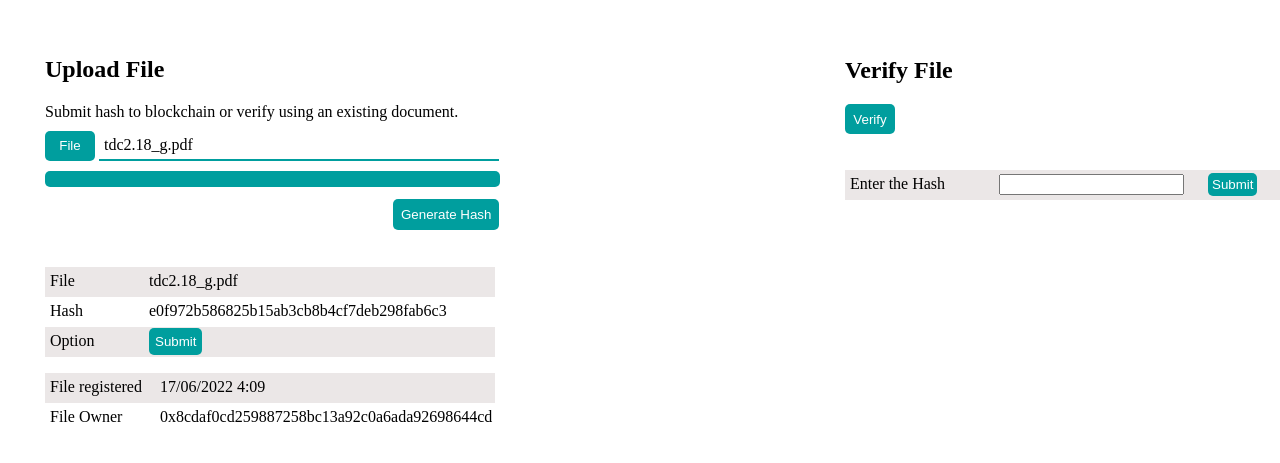
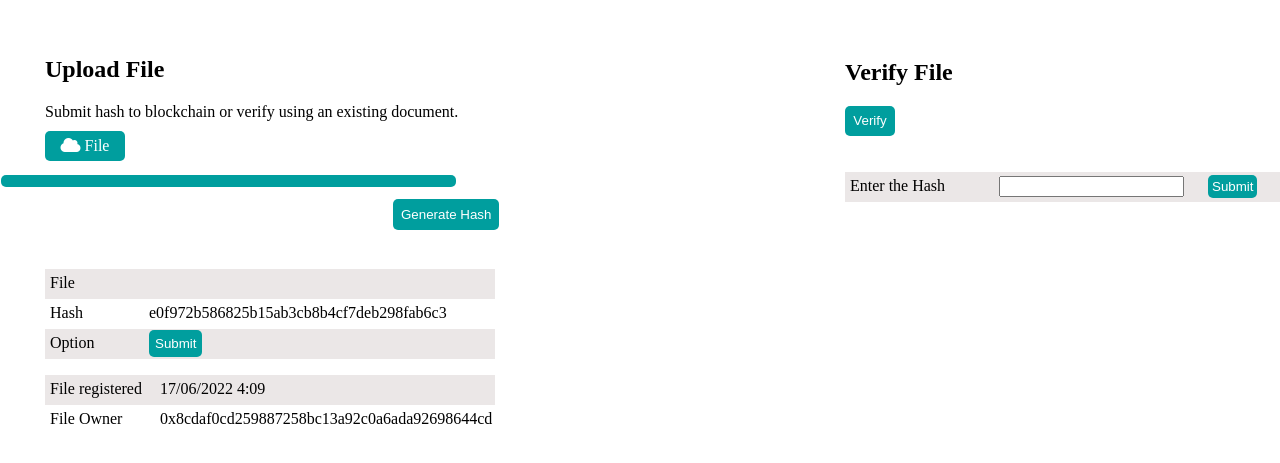
Before and after one commit to upes-open/OSC-Product-Verification-DAPP, a plain HTML site: page index.html in a window 1280 px wide. Shown: the part 141-604 px from the top of the page. Drawn offline with nearby package versions, Linux system fonts and the light colour scheme.

Commit message:
updated upload button file status

```diff
--- a/index.html
+++ b/index.html
@@ -5,6 +5,7 @@
     <meta charset="UTF-8">
     <meta http-equiv="X-UA-Compatible" content="IE=edge">
     <meta name="viewport" content="width=device-width, initial-scale=1.0">
+    <link href="https://use.fontawesome.com/releases/v5.6.1/css/all.css" rel="stylesheet">
     <link rel="stylesheet" href="style.css">
     <title>Product Varification Dapp</title>
 </head>
@@ -30,12 +31,20 @@
         <h2>Upload File</h2>
         <p>Submit hash to blockchain or verify using an existing document.</p>
 
-        <div>
-            <button class="file-btn">File</button>
-            <p class="file-name">tdc2.18_g.pdf</p>
+        <form>
+            <label for="file-upload" class="custom-file-upload">
+                <i class="fas fa-cloud"></i> File
+            </label>
+            <input id="file-upload" name='upload_cont_img' type="file" style="display:none;" >
+            <label id="file-name"></label>
+        </form>
+
+        <!-- <button class="file-btn" onclick="document.getElementById('getFile').click()">File</button>
+            <input type="file" id="getFile" name="upload_cont_img" style="display: none">
+            <label class="file-name"></label> -->
+
         <hr>
         <button class="hash-btn">Generate Hash</button>
-        </div>
 
         <!-- Submitting a file -->
 
@@ -43,7 +52,7 @@
             <ul>
                 <li>
                     <label>File</label>
-                    <p>tdc2.18_g.pdf</p>
+                    <h4></h4>
                 </li>
                 <li>
                     <label>Hash</label>
@@ -88,7 +97,7 @@
                 </ul>
             </form>
         </div>
-
+        <script src="https://code.jquery.com/jquery-1.12.4.min.js"></script>
         <script src="script.js"></script>
 </body>
 
--- a/script.js
+++ b/script.js
@@ -0,0 +1,11 @@
+document.querySelector("#file-upload").onchange = function () {
+    document.querySelector("#file-name").textContent = this.files[0].name;
+}
+
+$(document).ready(function() {
+    $('input[type="file"]').change(function(e) {
+        var fileUpload = e.target.files[0].name;
+        $("h4").text(fileUpload);
+
+    });
+});
--- a/style.css
+++ b/style.css
@@ -47,7 +47,21 @@
     margin: 0 0 10px 0;
 }
 
-.file-btn {
+.custom-file-upload {
+    text-align: center;
+    display: inline-block;
+    padding: 6px 8px;
+    margin-right: 15px;
+    cursor: pointer;
+    border-radius: 5px;
+    width: 80px;
+    height: 30px;
+    color: white;
+    background-color: rgb(0, 158, 158);
+    border: none;
+}
+
+/* .file-btn {
     border-radius: 5px;
     width: 50px;
     height: 30px;
@@ -65,13 +79,16 @@
     display: inline-flex;
     padding: 5px;
     border-bottom: 2px solid rgb(0, 158, 158);
-}
+} */
+
 
 hr {
-    position: absolute;
-    border: 8px solid rgb(0, 158, 158);
+    position: relative;
+    width: 455px;
+    right: 412px;
+    top: 14px;
+    border: 6px solid rgb(0, 158, 158);
     margin: auto;
-    width: 455px;
     background-color: rgb(0, 158, 158);
     border-radius: 5px;
 }
@@ -99,6 +116,13 @@
     position: relative;
     right: 40px;
     top: 80px;
+}
+
+.submit h4{
+    position: absolute;
+    margin: auto;
+    left: 145px;
+    top: 6px;
 }
 
 .submit li {
@@ -202,7 +226,7 @@
     width: 150px;
 }
 
-#show{
+#show {
     color: white;
     background-color: rgb(0, 158, 158);
     border: none;
```
Also changed, not shown: README.md (deleted). Lines whose indentation alone changed are shown as unchanged.
